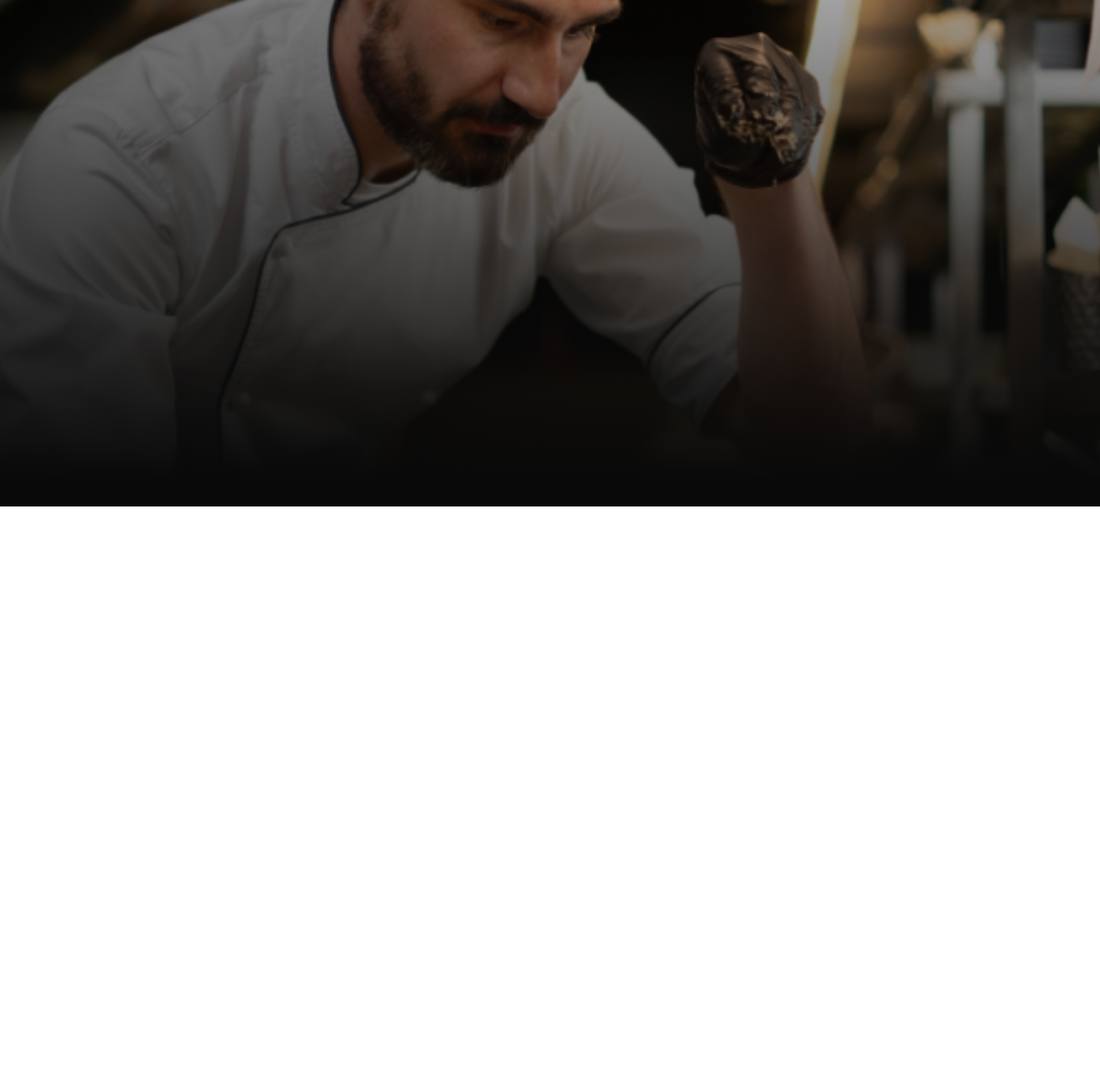
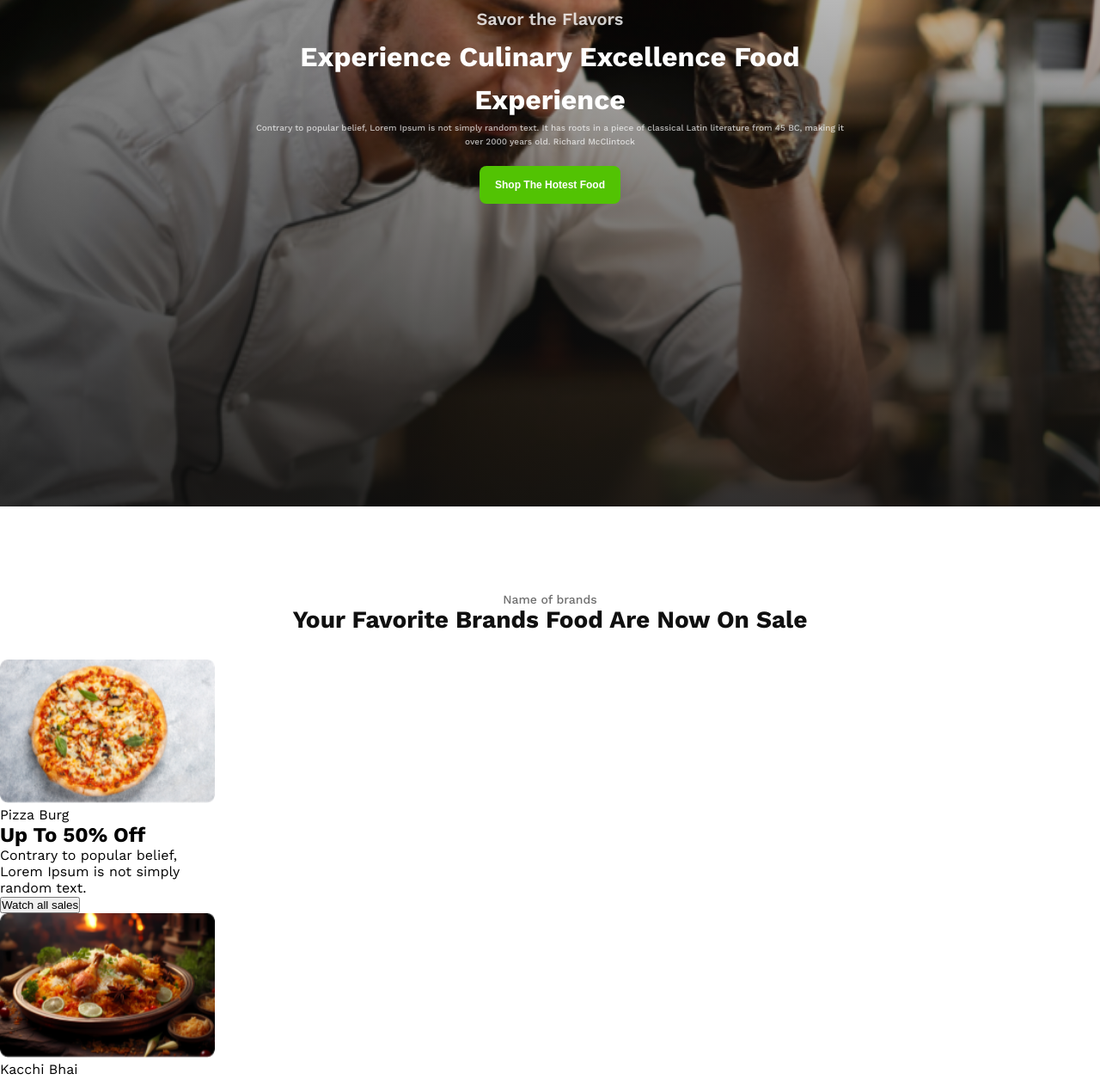
Before and after one commit to shanzida-rifa/food-resturant-page, a plain HTML site: page index.html in a window 1280 px wide. Shown: the part 330-1586 px from the top of the page at 86% size. Before the commit the page ends 919 px from the top, so only its background shows below. Drawn offline with nearby package versions, Linux system fonts and the light colour scheme.

Commit message:
created a web page

```diff
--- a/index.html
+++ b/index.html
@@ -1,19 +1,64 @@
 <!DOCTYPE html>
 <html lang="en">
-<head>
-    <meta charset="UTF-8">
-    <meta name="viewport" content="width=device-width, initial-scale=1.0">
+  <head>
+    <meta charset="UTF-8" />
+    <meta name="viewport" content="width=device-width, initial-scale=1.0" />
     <title>My Resturant</title>
-    <link rel="stylesheet" href="styles/style.css">
-</head>
-<body class="work-sans">
+    <link rel="stylesheet" href="styles/style.css" />
+  </head>
+  <body class="work-sans">
     <section id="hero">
-        <div class="hero">
-            <p>Savor the Flavors</p>
-            <h1>Experience Culinary Excellence Food Experience</h1>
-            <p>Contrary to popular belief, Lorem Ipsum is not simply random text. It has roots in a piece of classical Latin literature from 45 BC, making it over 2000 years old. Richard McClintock</p>
-            <button>Shop The Hotest Food</button>
+      <div class="hero-content">
+        <p class="subtitle">Savor the Flavors</p>
+        <h1 class="title">Experience Culinary Excellence Food Experience</h1>
+        <p class="content">
+          Contrary to popular belief, Lorem Ipsum is not simply random text. It
+          has roots in a piece of classical Latin literature from 45 BC, making
+          it over 2000 years old. Richard McClintock
+        </p>
+        <div class="btn-container">
+          <button class="btn">Shop The Hotest Food</button>
         </div>
+      </div>
     </section>
-</body>
+    <section id="card-box">
+      <div class="container">
+        <div class="info">
+          <p class="subtitle">Name of brands</p>
+          <h1 class="title">Your Favorite Brands Food Are Now On Sale</h1>
+        </div>
+        <div class="card-container">
+          <div class="cards">
+            <div class="img-box"><img src="assets/pizza.png" alt="" /></div>
+            <div><span>Pizza Burg</span></div>
+            <h1>Up To 50% Off</h1>
+            <p>
+              Contrary to popular belief, Lorem Ipsum is not simply random text.
+            </p>
+            <button>Watch all sales</button>
+          </div>
+          <div class="cards">
+            <div class="img-box"><img src="assets/biriyani.png" alt="" /></div>
+            <div><span>Kacchi Bhai</span></div>
+            <h1>Up To 50% Off</h1>
+            <p>
+              Contrary to popular belief, Lorem Ipsum is not simply random text.
+            </p>
+            <button>Watch all sales</button>
+          </div>
+          <div class="cards">
+            <div class="img-box"><img src="assets/burger.png" alt="" /></div>
+            <div><span>Burger King</span></div>
+            <h1>Up To 50% Off</h1>
+            <p>
+              Contrary to popular belief, Lorem Ipsum is not simply random text.
+            </p>
+            <div>
+              <button class="btn">Watch all sales</button>
+            </div>
+          </div>
+        </div>
+      </div>
+    </section>
+  </body>
 </html>
--- a/styles/style.css
+++ b/styles/style.css
@@ -1,23 +1,113 @@
-@import url('https://fonts.googleapis.com/css2?family=Work+Sans:ital,wght@0,100..900;1,100..900&display=swap');
-.work-sans{
+@import url("https://fonts.googleapis.com/css2?family=Work+Sans:ital,wght@0,100..900;1,100..900&display=swap");
+.work-sans {
   font-family: "Work Sans", sans-serif;
 }
 /* font-family: "Work Sans", sans-serif; */
-*{
+* {
   margin: 0;
   padding: 0;
 }
-#hero{
+#hero {
   height: 919px;
-    background-image: linear-gradient(0.00deg, rgb(9, 9, 9) 3.482%,rgba(16, 16, 16, 0) 101.632%), url("../assets/hero-bg.png");
+  background-image: linear-gradient(
+      0deg,
+      rgb(16, 16, 16) -19.5%,
+      rgba(16, 16, 16, 0) 100%
+    ),
+    url("../assets/hero-bg.png");
   background-repeat: no-repeat;
   background-position: center;
   background-size: cover;
+  display: flex;
+  justify-content: center;
+  align-items: center;
 }
-#hero .hero{
+#hero .hero-content {
   width: 685px;
-    margin: 0 auto;
+}
+#hero .hero-content .subtitle {
   color: rgb(255, 255, 255);
-    /* align-items: center; */
+  /* font-family: Work Sans; */
+  font-size: 20px;
+  font-weight: 600;
+  line-height: 38px;
+  /* letter-spacing: 0%; */
+  text-align: center;
+  opacity: 0.8;
+  gap: 20px;
+}
+#hero .hero-content .title {
+  color: rgb(255, 255, 255);
+  font-size: 32px;
+  font-weight: 700;
+  line-height: 80px;
+  text-align: center;
+  line-height: 50px;
+}
+#hero .hero-content .content {
+  color: rgb(255, 255, 255);
+  font-size: 10px;
+  font-weight: 500;
+  line-height: 16px;
+  text-align: center;
+  opacity: 0.7;
+}
+.btn-container {
+  text-align: center;
+  margin: 20px;
+}
+.btn {
+  border-radius: 8px;
+  background: rgb(82, 195, 3);
+  padding: 14px 18px 14px 18px;
+  font-size: 12px;
+  font-weight: 600;
+  color: rgb(255, 255, 255);
+  border: none;
+  text-align: center;
+  line-height: 16px;
+}
 
+/* card section */
+#card-box {
+  height: 884px;
+  margin: 100px auto;
 }
+/* .container {
+  display: flex;
+} */
+#card-box .info {
+}
+
+#card-box .subtitle {
+  color: rgb(16, 16, 16);
+  font-family: Work Sans;
+  font-size: 14px;
+  font-weight: 500;
+  line-height: 16px;
+  letter-spacing: 0%;
+  text-align: center;
+  opacity: 0.6;
+}
+#card-box .title {
+  color: rgb(16, 16, 16);
+  font-family: Work Sans;
+  font-size: 28px;
+  font-weight: 700;
+  line-height: 32px;
+  letter-spacing: 0%;
+  text-align: center;
+  /* margin-bottom: 20px; */
+}
+#card-box .card-container {
+  margin-top: 30px;
+}
+.cards {
+  max-width: 250px;
+}
+.cards .img-box {
+  width: 250px;
+}
+.cards .img-box img {
+  width: 100%;
+}
```
Lines whose indentation alone changed are shown as unchanged.
